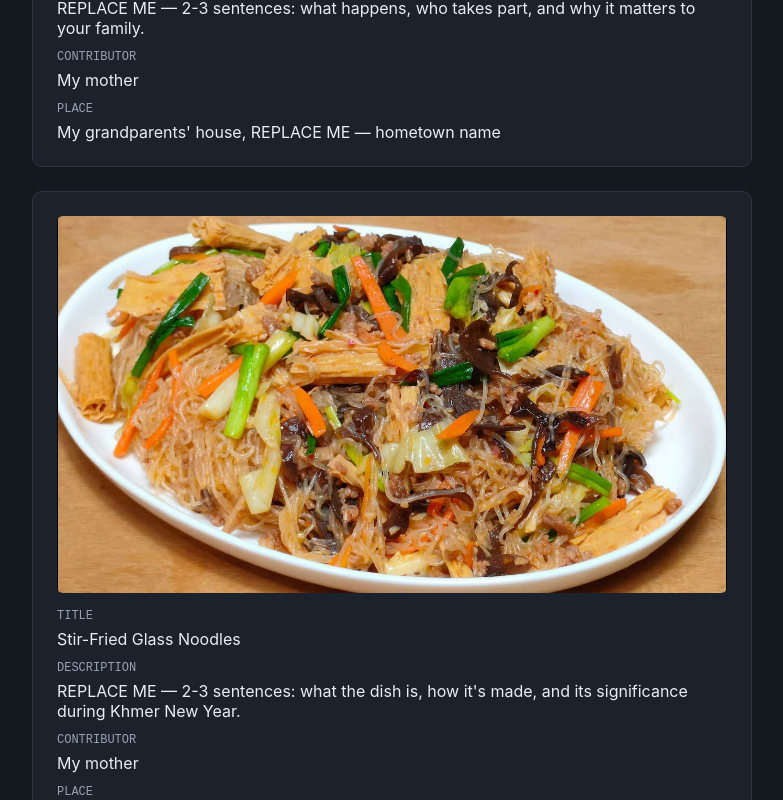
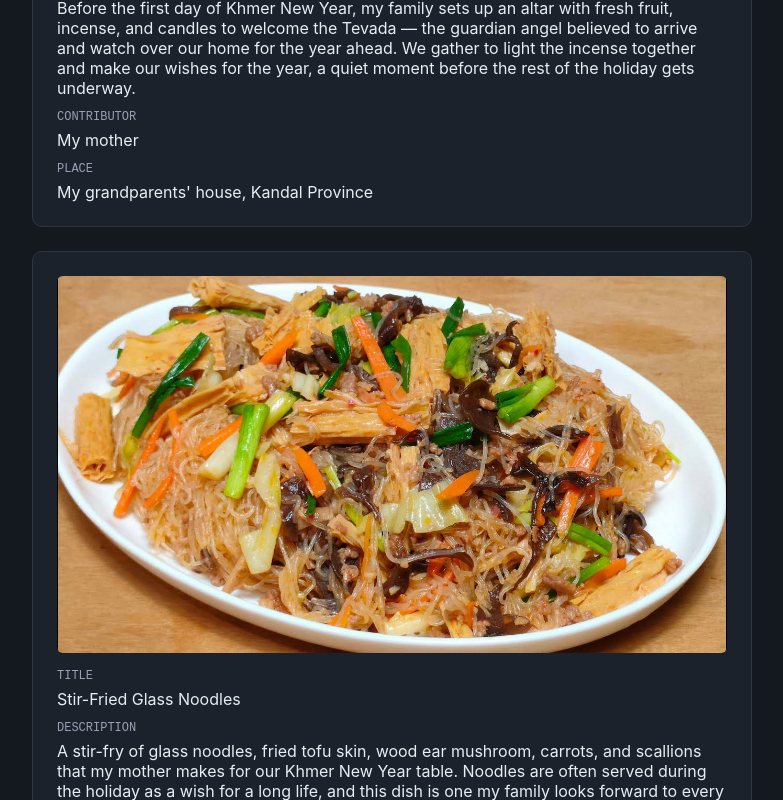
Before and after one commit to chheavkimheng/my-hometown-archive, a Next.js app: page / in a window 1280 px wide. Shown: the part 1060-1860 px from the top of the page, without its empty margins (248-1031 px from the left). Built offline with nearby package versions, Linux system fonts and the light colour scheme.

Commit message:
Entry Card

```diff
--- a/collection.config.js
+++ b/collection.config.js
@@ -22,24 +22,25 @@ const collection = {
     "Contributed by my mother, who has kept our family's Khmer New Year traditions alive and remembers the history behind both the rituals and the food.",
 
   // Your entries. Each one needs an image, title, description,
-  // contributor, and place. Replace the REPLACE ME placeholders
-  // below with your real ritual and dish — no filler text.
+  // contributor, and place.
+  // NOTE: descriptions below are draft text, not your mother's
+  // actual words yet — swap in her real details when you can.
   entries: [
     {
       image: "/images/entry1.jpg",
       title: "Welcoming the New Year Tevada",
       description:
-        "REPLACE ME — 2-3 sentences: what happens, who takes part, and why it matters to your family.",
+        "Before the first day of Khmer New Year, my family sets up an altar with fresh fruit, incense, and candles to welcome the Tevada — the guardian angel believed to arrive and watch over our home for the year ahead. We gather to light the incense together and make our wishes for the year, a quiet moment before the rest of the holiday gets underway.",
       contributor: "My mother",
-      place: "My grandparents' house, REPLACE ME — hometown name",
+      place: "My grandparents' house, Kandal Province",
     },
     {
       image: "/images/entry2.jpg",
       title: "Stir-Fried Glass Noodles",
       description:
-        "REPLACE ME — 2-3 sentences: what the dish is, how it's made, and its significance during Khmer New Year.",
+        "A stir-fry of glass noodles, fried tofu skin, wood ear mushroom, carrots, and scallions that my mother makes for our Khmer New Year table. Noodles are often served during the holiday as a wish for a long life, and this dish is one my family looks forward to every year.",
       contributor: "My mother",
-      place: "My grandparents' house, REPLACE ME — hometown name",
+      place: "My grandparents' house, Kandal Province",
     },
   ],
 };
```
